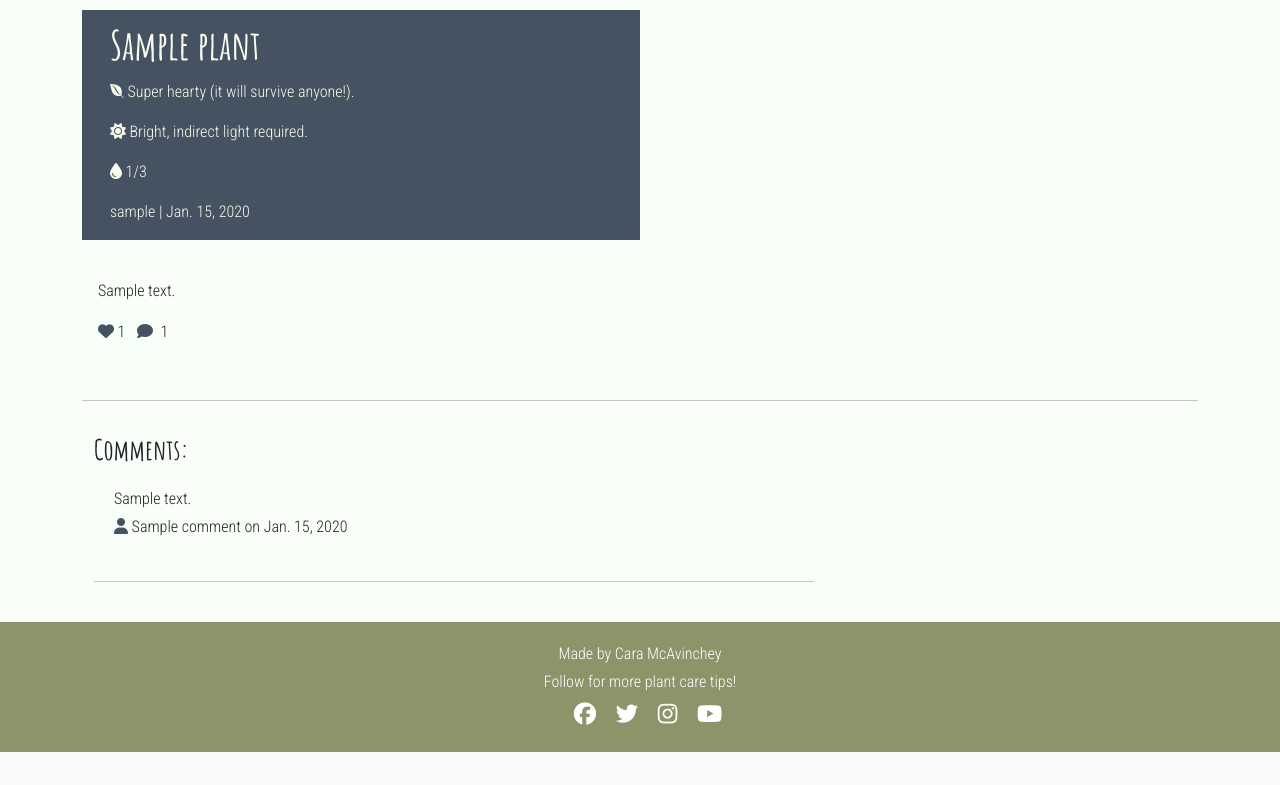
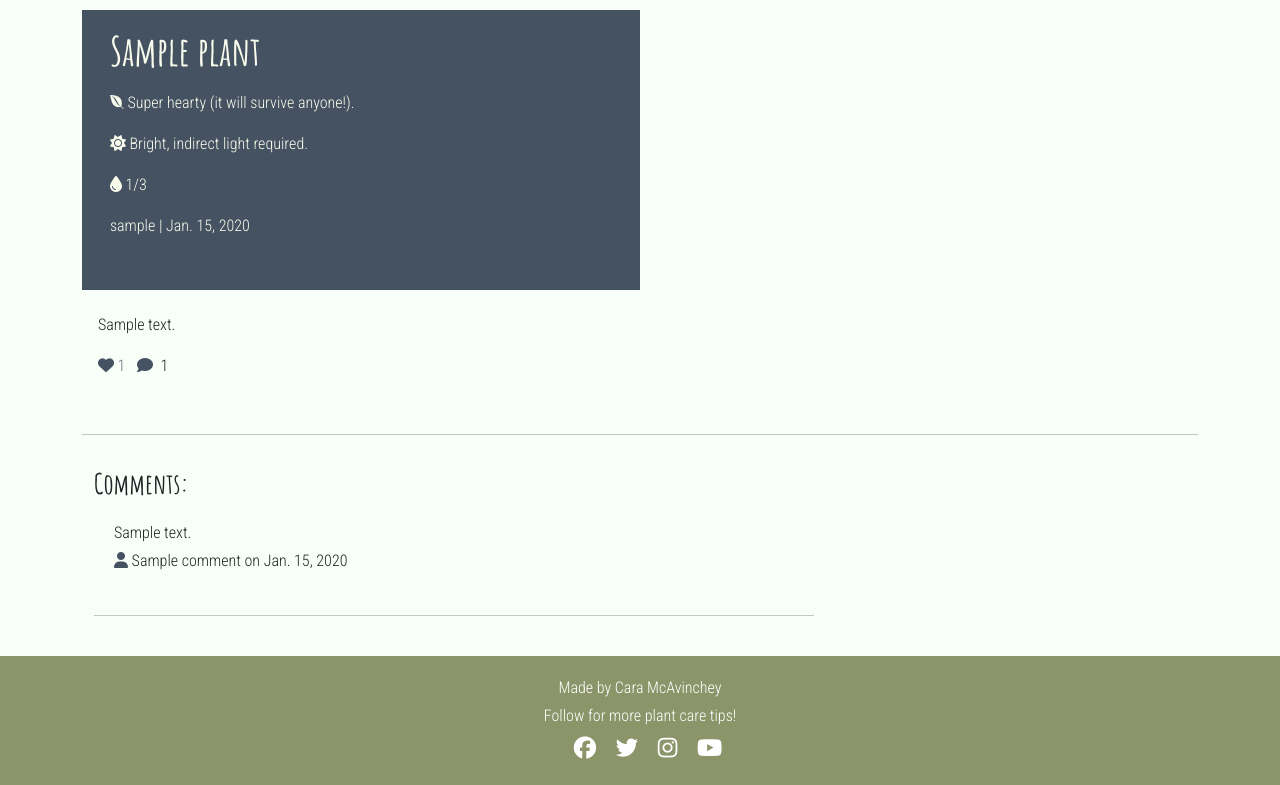
Before and after one commit to CaraMcAvinchey/stem-and-leaf-blog, a Django app: a page that uses templates/post_detail.html in a window 1280 px wide. Shown: the part 82-867 px from the top of the page. Before the commit the page ends 834 px from the top, so only its background shows below. Run offline with Django 3.2, Linux system fonts and the light colour scheme; tables that the repository leaves empty hold one stand-in row (values such as "Sample post"); some libraries are stand-ins or nearby versions.

Commit message:
Adjusted post summary card height for large screen

```diff
--- a/static/css/style.css
+++ b/static/css/style.css
@@ -111,7 +111,7 @@ h6 {
 .post-title,
 .post-date,
 .plant-icon {
-    margin-top: 2%;
+    margin-top: 3%;
     margin-left: 5%;
 }
 
@@ -206,6 +206,10 @@ footer a {
         color: #F8FBEB;
     }
 
+    .summary-card {
+        height: 280px;
+    }
+
 }
 
 /* extra large devices (desktops, less than 1200px) */
--- a/templates/post_detail.html
+++ b/templates/post_detail.html
@@ -5,7 +5,7 @@
 <div class="masthead">
     <!-- plant blog post summary card -->
     <div class="container">
-        <div class="row g-0">
+        <div class="row g-0 summary-card">
             <div class="col-md-6 masthead-text">
                 <h1 class="post-title">{{ plant.title }}</h1>
                 <p class="card-text plant-icon"><i class="fa-brands fa-envira"></i> {{ plant.get_plant_level_display }}.
@@ -16,9 +16,9 @@
             </div>
             <div class="d-none d-md-block col-md-6 masthead-image">
                 {% if "placeholder" in plant.featured_image.url %}
-                <img src="../static/images/leaf-placeholder-square.jpg" width="100%">
+                <img class="img-responsive" src="../static/images/leaf-placeholder-square.jpg" width="100%">
                 {% else %}
-                <img src=" {{ plant.featured_image.url }}" width="100%">
+                <img class="img-responsive" src=" {{ plant.featured_image.url }}" width="100%">
                 {% endif %}
             </div>
         </div>
@@ -27,7 +27,7 @@
 <!-- plant blog post content -->
 <div class="container">
     <div class="row">
-        <div class="col card mb-4  mt-3 left top">
+        <div class="col card mb-4">
             <div class="card-body">
                 <p class="card-text">
                     {{ plant.content | safe }}
@@ -44,12 +44,11 @@
                         <button type="submit" name="blogpost_id" value="{{plant.slug}}" class="btn-like no-border"><i
                                 class="fa-regular fa-heart"></i></button>
                         {% endif %}
+                    </form>
                     {% else %}
                     <span class="btn-like no-border"><i class="fa-solid fa-heart"></i></span>
                     {% endif %}
-                        {{ plant.number_of_likes }}
-                    </form>
-
+                    <span class="text-secondary">{{ plant.number_of_likes }} </span>
                     <!-- post comments count -->
                     {% with comments.count as total_comments %}
                     <span class="btn-like m-1"><i class="fa-solid fa-comment m-1"></i> {{ total_comments }}</span>
@@ -64,7 +63,6 @@
         </div>
     </div>
     <!-- comments section -->
-    <div class="comments-area">
     <div class="container">
         <div class="row">
             <div class="card-container col-lg-8 mb-4 mt-3">
@@ -141,6 +139,5 @@
         </div>
     </div>
 </div>
-</div>
 
 {% endblock content %}
```
Lines whose indentation alone changed are shown as unchanged.
